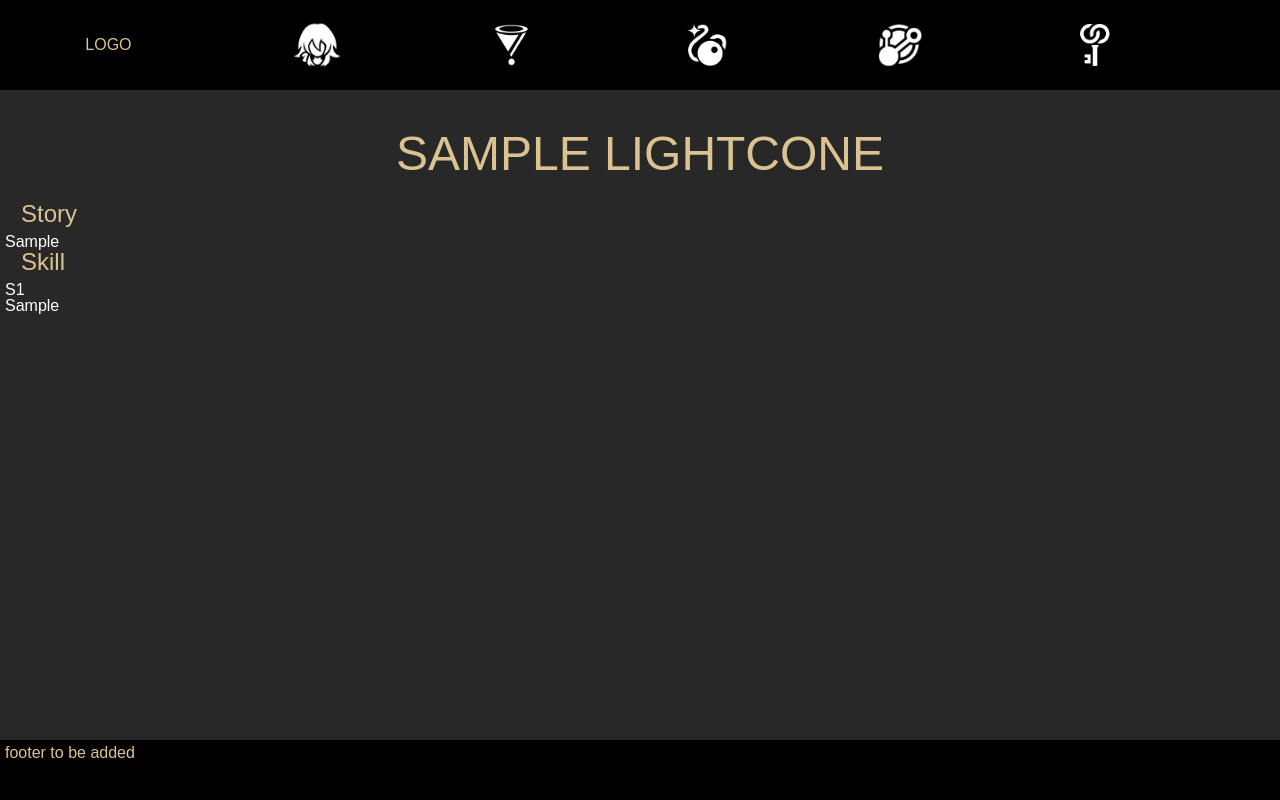
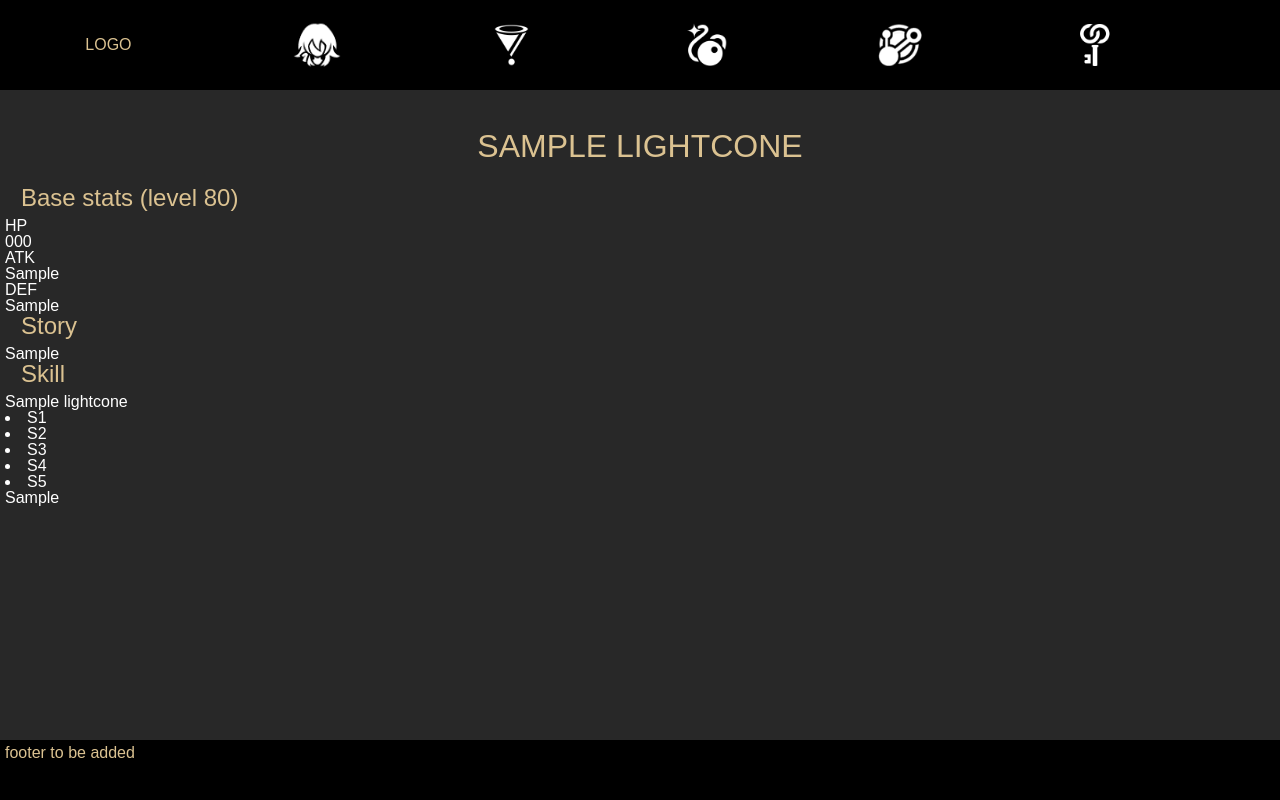
Before and after one commit to fledgless/Symfony-HSR, a Symfony app: template templates/light_cone/show.html.twig in a window 1280 px wide. Run offline with Twig, Linux system fonts and the light colour scheme; the template is opened without the code that fills it: most values are stand-ins (such as "Sample title", 1, 10 or a date in 2020); style sheets or scripts are compiled from the project's sources; some libraries are stand-ins or nearby versions; some web fonts are replaced.

Commit message:
added colours for three-star, fixed a div problem, started working on the structure for light cone show html/css

```diff
--- a/assets/styles/app.css
+++ b/assets/styles/app.css
@@ -322,6 +322,11 @@ main .s-container .lc-list .four-star {
   background: linear-gradient(320deg, rgba(0,0,0,1) 0%, rgba(98,59,90,1) 100%);
 }
 
+main .s-container .lc-list .three-star {
+  background: rgb(35,87,137);
+  background: linear-gradient(320deg, rgba(0,0,0,1) 0%, rgba(35,87,137,1) 100%);
+}
+
 main .s-container .character-list .item-character .character-path-type,
 main .s-container .lc-list .item-lc .lc-path-div {
   display: flex;
@@ -362,6 +367,10 @@ main .s-container .lc-list .four-star:hover {
   background: rgba(98,59,90,1);
 }
 
+main .s-container .lc-list .three-star:hover {
+  background: #235789;
+}
+
 main .s-container .character-list .item-character a img,
 main .s-container .lc-list .item-lc a img {
   width: 140px;
@@ -380,3 +389,18 @@ main .s-container .lc-list .item-lc a img {
     width: 90px;
   }
 }
+
+
+
+/* light cone show */
+main .s-container .lc-show h1 {
+  font-size: 32px;
+}
+
+main .s-container .lc-show .lightcone-superimposition {
+  display: none;
+}
+
+main .s-container .lc-show .lightcone-superimposition.open {
+  display: block;
+}
--- a/templates/character/item.html.twig
+++ b/templates/character/item.html.twig
@@ -1,8 +1,7 @@
 {% set character_show = path('character_show', { characterName: character.characterName }) %}
 
-<div class="item-character {% if character.characterRarity == "4-star"%}four-star {% else %}five-star{% endif %}">
+<div class="item-character {% if character.characterRarity == "4-star" %}four-star {% else %}five-star{% endif %}">
     {% for medium in character.media|filter(medium => medium.imageRole == 'Icon') %}
-
         <a href="{{ character_show }}">
             <img src="/uploads/{{ medium.filename }}" alt="">
             <p>{{ character.characterName }}</p>
--- a/templates/light_cone/item.html.twig
+++ b/templates/light_cone/item.html.twig
@@ -1,6 +1,6 @@
 {% set lc_show = path('lc_show', { lcName: lightcone.lcName }) %}
 
-<div class="item-lc {% if lightcone.lcRarity == "5-star"%}five-star {% elseif lightcone.lcRarity == "4-star" %}four-star {% elseif lightcone.lcRarity == "3-star" %}three-star{% endif %}">
+<div class="item-lc {% if lightcone.lcRarity == "4-star"%}four-star {% elseif lightcone.lcRarity == "5-star" %}five-star {% elseif lightcone.lcRarity == "3-star" %}three-star{% endif %}">
     {% for medium in lightcone.media|filter(medium => medium.imageRole == 'Lc Icon') %}
         <a href="{{ lc_show }}">
             <img src="/uploads/{{ medium.filename }}" alt="">
@@ -24,5 +24,6 @@
             {% else %}
                 <img class="lc-path" src="{{ asset('images/Character_Unknown.webp') }}" alt="icon for unknown path">
             {% endif %}
+        </div>
     {% endfor %}
 </div>
--- a/templates/light_cone/show.html.twig
+++ b/templates/light_cone/show.html.twig
@@ -3,12 +3,49 @@
 {% block body %}
     <div class='s-container'>
         <div class="lc-show">
-            <h1>{{ lightcone.lcName }}</h1>
-            <h2>Story</h2>
-            <p>{{ lightcone.lcStory|raw }}</p>
+            <div class="lc-basic-info">
+                {% for medium in lightcone.media|filter(medium => medium.imageRole == 'Lc Splash Art') %}
+                    <div class="lc-basic-info-splash">
+                        <img src="/uploads/{{ medium.filename }}" alt="">
+                    </div>
+                {% endfor %}
+                <div class="lc-basic-info-text">
+                    <h1>{{ lightcone.lcName }}</h1>
+                    <div class="lc-basic-info-base-stats">
+                        <h2>Base stats (level 80)</h2>
+                        <div class="lc-base-hp">
+                            <p>HP</p>
+                            <p>{{ lightcone.lcBaseHp }}</p>
+                        </div>
+                        <div class="lc-base-atk">
+                            <p>ATK</p>
+                            <p>{{ lightcone.lcBaseAtk }}</p>
+                        </div>
+                        <div class="lc-base-def">
+                            <p>DEF</p>
+                            <p>{{ lightcone.lcBaseDef }}</p>
+                        </div>
+                    </div>
+                    <h2>Story</h2>
+                    <div>{{ lightcone.lcStory|raw }}</div>
+                </div>
+
+            </div>
+
             <h2>Skill</h2>
-            <h3>S1</h3>
-            <p>{{ lightcone.lcSkillOne|raw }}</p>
+            <h3>{{ lightcone.lcSkillName }}</h3>
+            <nav class="superimposition">
+                <li class="superimposition-toggle" id="toggle-sone">S1</li>
+                <li class="superimposition-toggle" id="toggle-stwo">S2</li>
+                <li class="superimposition-toggle" id="toggle-sthree">S3</li>
+                <li class="superimposition-toggle" id="toggle-sfour">S4</li>
+                <li class="superimposition-toggle" id="toggle-sfive">S5</li>
+            </nav>
+            <div class="lightcone-superimposition open" id="superimposition-one">{{ lightcone.lcSkillOne|raw }}</div>
+            <div class="lightcone-superimposition" id="superimposition-two">{{ lightcone.lcSkillTwo|raw }}</div>
+            <div class="lightcone-superimposition" id="superimposition-three">{{ lightcone.lcSkillThree|raw }}</div>
+            <div class="lightcone-superimposition" id="superimposition-four">{{ lightcone.lcSkillFour|raw }}</div>
+            <div class="lightcone-superimposition" id="superimposition-five">{{ lightcone.lcSkillFive|raw }}</div>
         </div>
     </div>
 {% endblock %}
```
Also changed, not shown: public/uploads/amber-7147971d-6ed7-491d-b486-44c001a9e4f2.webp (added), public/uploads/final-victor-fafc45b4-9a0f-4372-97b6-64ddbbbea82d.webp (added), public/uploads/trend-of-the-universal-market-e78963f7-245b-42ad-b6e4-f7332ee2e901.webp (added).
